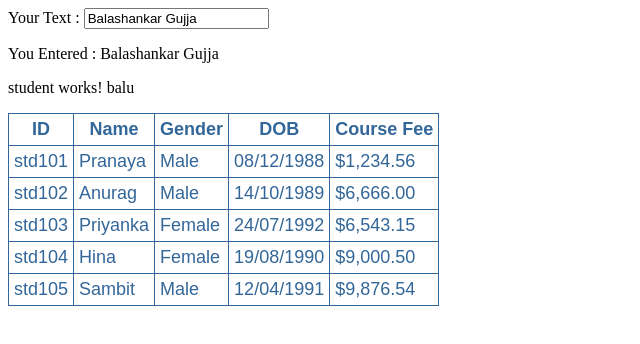
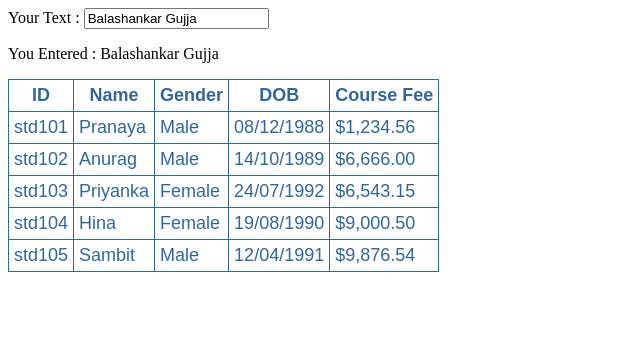
Before and after one commit to balashankar1180/Angular, an Angular app: page / in a window 1280 px wide. Shown: the top 344 px of the page, without its empty margins (0-640 px from the left). Built offline with nearby package versions, Linux system fonts and the light colour scheme.

Commit message:
1 file modified

```diff
--- a/src/app/student/student.component.html
+++ b/src/app/student/student.component.html
@@ -1,15 +1,6 @@
-<p>
-student works! {{name}}
-</p>
 <table>
 <thead>
-        <tr>
-            <th>ID</th>
-            <th>Name</th>
-            <th>Gender</th>
-            <th>DOB</th>
-            <th>Course Fee</th>
-        </tr>
+<tr> <th>ID</th> <th>Name</th> <th>Gender</th> <th>DOB</th> <th>Course Fee</th> </tr>
 </thead>
 <tbody>
 <tr *ngFor='let student of students'>
@@ -20,9 +11,7 @@ student works! {{name}}
 <td>{{student.CourseFee | currency:'USD':true:'1.2-2'}}</td>
 </tr>
 <tr *ngIf="!students || students.length==0">
-            <td colspan="10">
-                No Students to display
-            </td>
+<td colspan="10">No Students to display</td>
 </tr>
 </tbody>
 </table>
```
Lines whose indentation alone changed are shown as unchanged.
